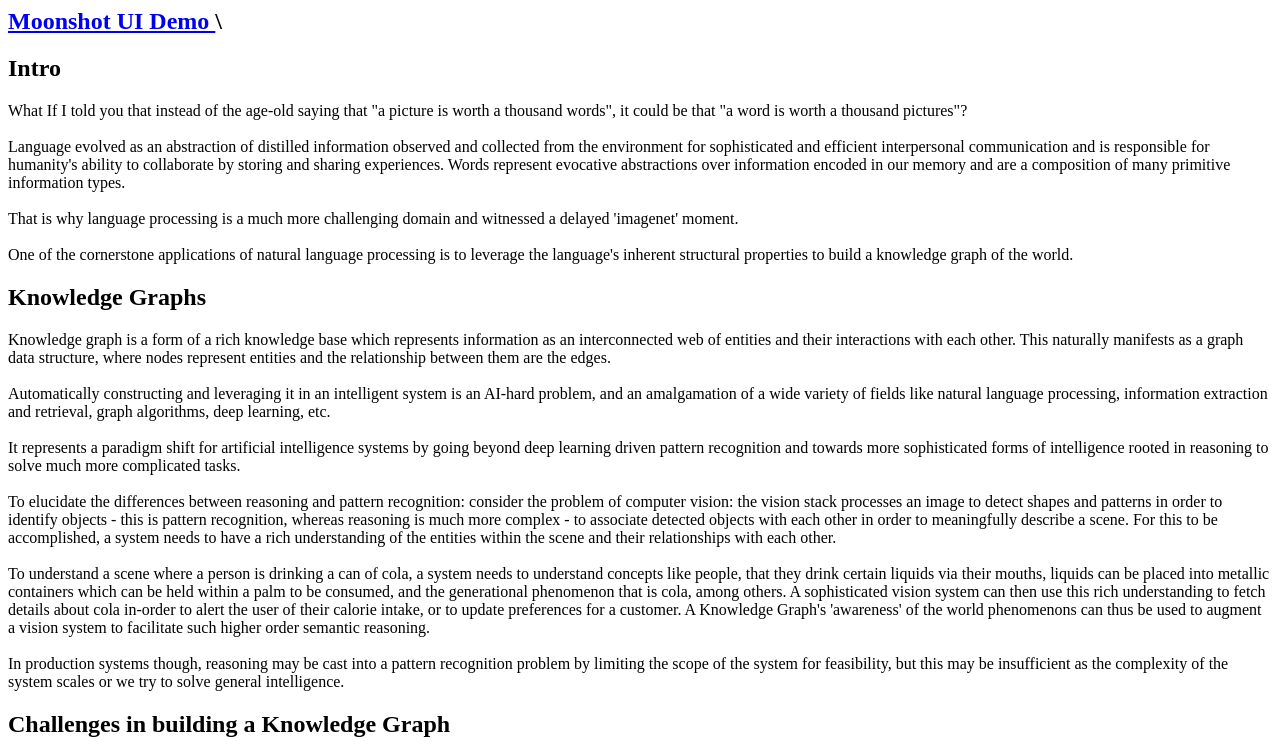
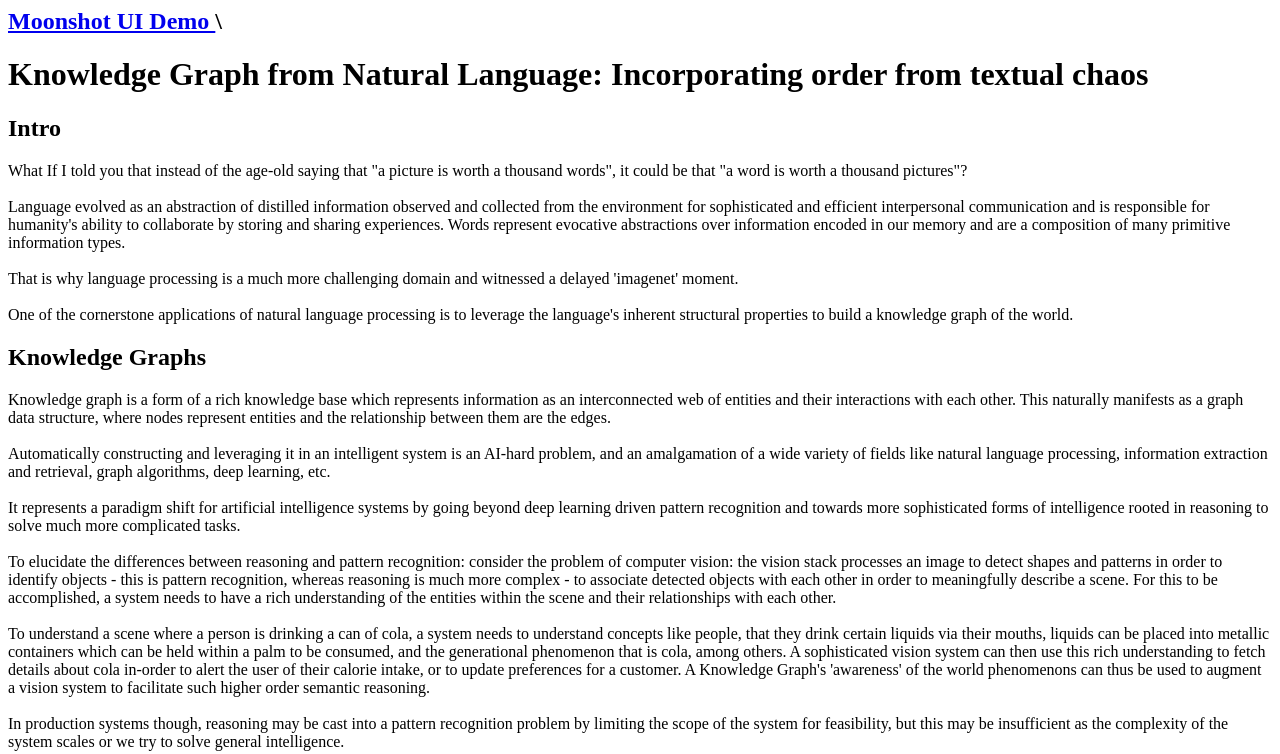
Before and after one commit to rbcorx/rbcorx.github.io, a plain HTML site: page index.html in a window 1280 px wide. Shown: the top 754 px of the page. Drawn offline with Linux system fonts and the light colour scheme.

Commit message:
Update index.html

```diff
--- a/index.html
+++ b/index.html
@@ -1,6 +1,8 @@
 <h2>
 <a href="ui.html" alt="Moonshot UI Demo"> Moonshot UI Demo </a>\
 </h2>
+
+<h1>Knowledge Graph from Natural Language: Incorporating order from textual chaos</h1>
 
 <h2>Intro</h2>
 <p>
```
